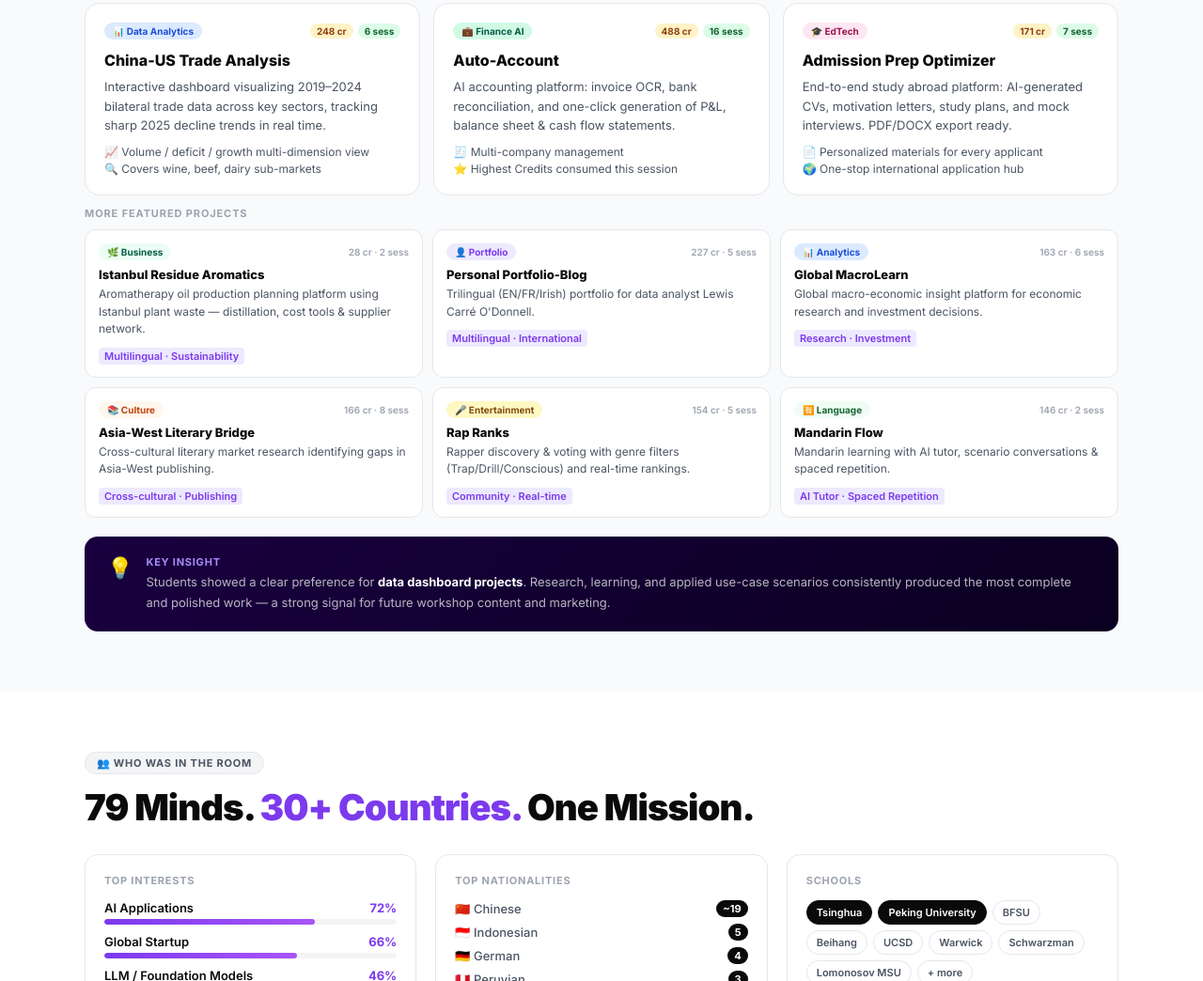
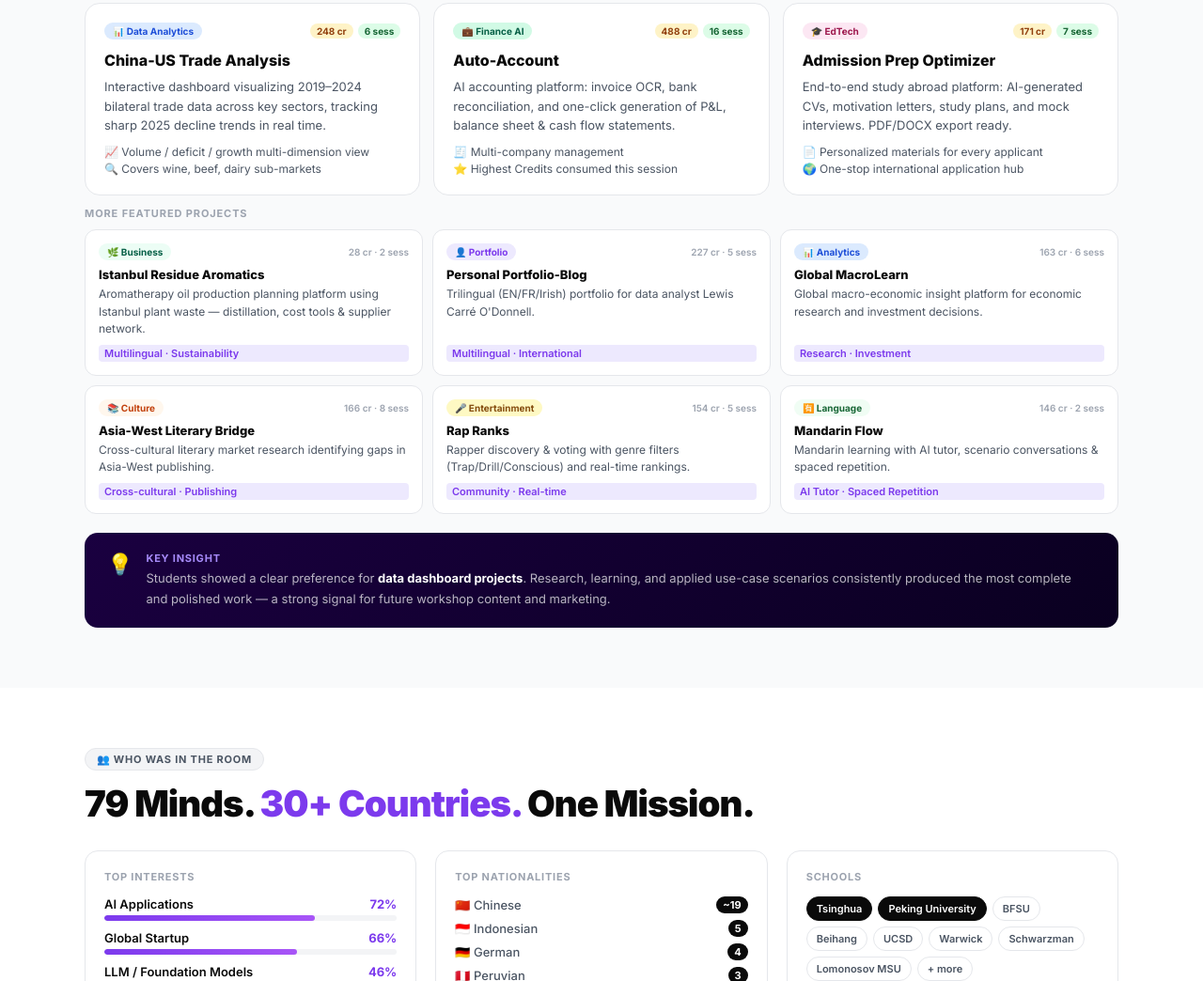
Before and after one commit to Aspirin404/attrax-enter-recap, a website built with Vite: page index.html in a window 1280 px wide. Shown: the part 1937-2981 px from the top of the page at 94% size. Built offline with nearby package versions, Linux system fonts and the light colour scheme.

Commit message:
style(layout): adjust metric card flexbox properties

```diff
--- a/src/styles/main.css
+++ b/src/styles/main.css
@@ -83,13 +83,13 @@
     .fb span{font-size:12px;color:var(--g600)}
     .ml{font-size:11px;font-weight:700;color:var(--g400);text-transform:uppercase;letter-spacing:.08em;margin-bottom:10px}
     .mg{display:grid;grid-template-columns:repeat(3,1fr);gap:10px;margin-bottom:20px}
-    .mc{background:#fff;border:1px solid var(--border);border-radius:12px;padding:14px;transition:border-color .2s}
+    .mc{background:#fff;border:1px solid var(--border);border-radius:12px;padding:14px;transition:border-color .2s;display:flex;flex-direction:column}
     .mc:hover{border-color:var(--purple)}
     .mct{display:flex;justify-content:space-between;align-items:center;margin-bottom:7px}
     .mms{font-size:10px;color:var(--g400);font-weight:600}
     .mc h4{font-size:13px;font-weight:800;margin-bottom:4px}
-    .mc p{font-size:12px;color:var(--g600);line-height:1.55;margin-bottom:7px}
-    .mkw{font-size:11px;font-weight:600;color:var(--purple);background:var(--pl);padding:2px 6px;border-radius:4px}
+    .mc p{font-size:12px;color:var(--g600);line-height:1.55;margin-bottom:7px;flex-grow:1}
+    .mkw{font-size:11px;font-weight:600;color:var(--purple);background:var(--pl);padding:2px 6px;border-radius:4px;margin-top:auto}
     .ins{display:flex;gap:14px;align-items:flex-start;background:linear-gradient(135deg,#1a0040,#0a0020);border-radius:14px;padding:20px 24px;color:#fff}
     .ii{font-size:22px;flex-shrink:0}
     .il{font-size:11px;font-weight:700;color:#a78bfa;text-transform:uppercase;letter-spacing:.07em;margin-bottom:4px}
```
